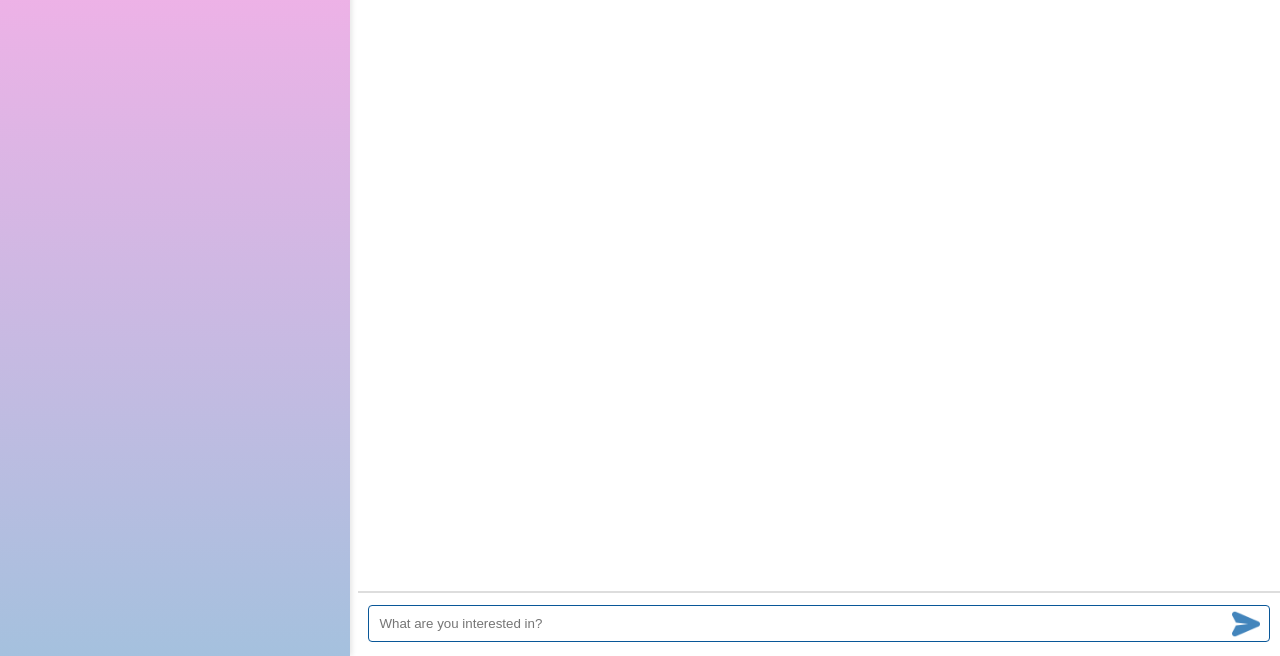
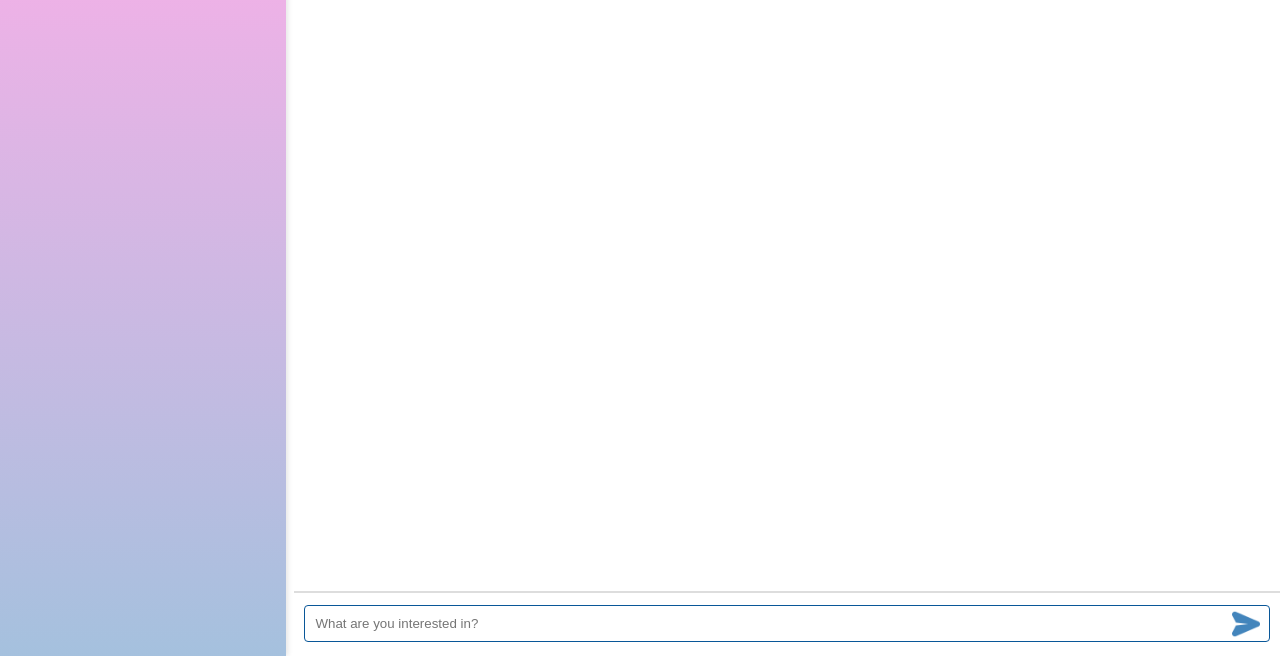
Before and after one commit to AlexshaMaharjan/WaterkantFrontend, a website: page index.html in a window 1280 px wide. Shown: the part 144-800 px from the top of the page. Drawn offline with Linux system fonts and the light colour scheme; no server answers.

Commit message:
sidebar adjusted

```diff
--- a/css/styles.css
+++ b/css/styles.css
@@ -12,7 +12,7 @@ body {
 }
 
 .sidebar {
-  width: 25%;
+  width: 20%;
   background: linear-gradient(180deg, rgba(234, 98, 208, 0.50) 0%, rgba(75, 131, 189, 0.50) 100%);
   padding: 15px;
   box-shadow: 2px 0 5px rgba(0,0,0,0.1);
@@ -75,9 +75,9 @@ body {
   flex-direction: column;
   justify-content: space-between;
   background-color: white;
-  max-width: 75%;
+  max-width: 80%;
   max-height: calc(100% - 10px);
-  margin-left: 28%;
+  margin-left: 23%;
 }
 
 /* Styles for the messages container */
```
Also changed, not shown: index.html (+2 -0 lines).
